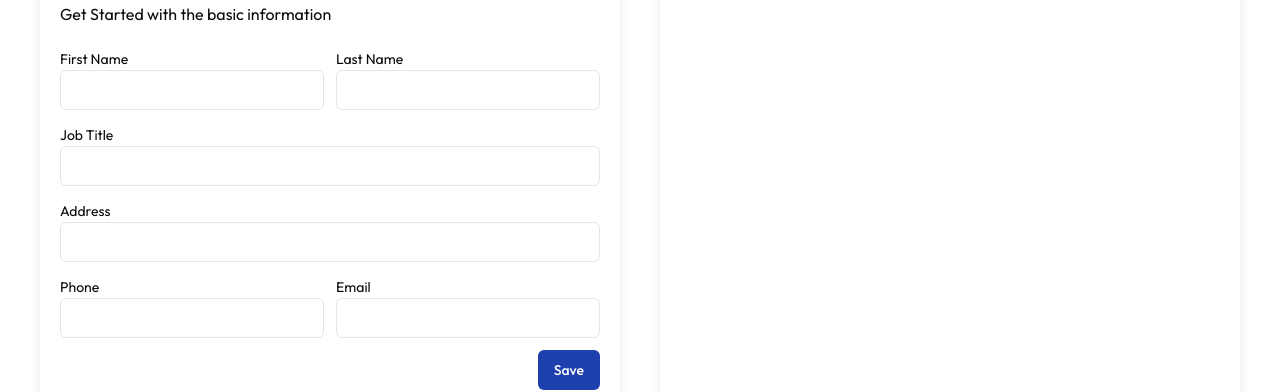
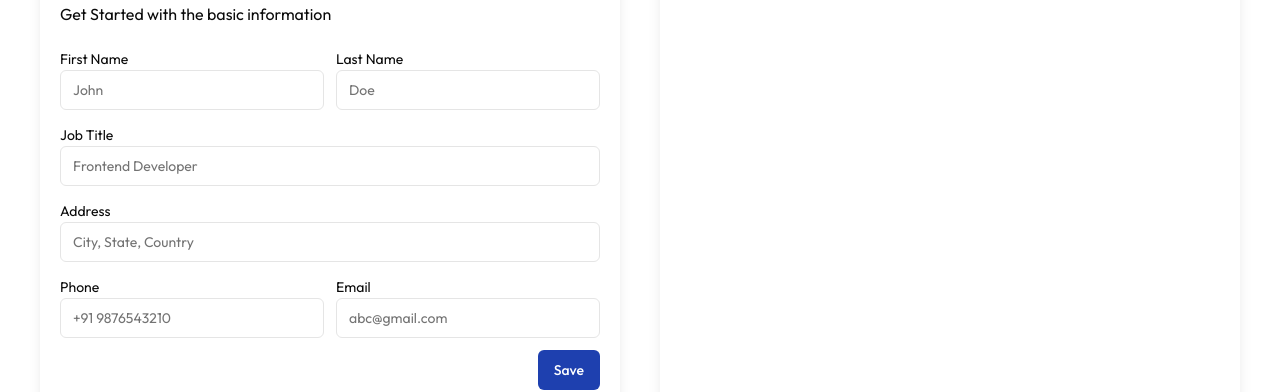
Before and after one commit to venkatram-2005/AI-Resume-Maker, a React (Vite) app in the folder client/: page /dashboard/edit-resume/1 in a window 1280 px wide. Shown: the part 170-562 px from the top of the page. Built offline with nearby package versions, Linux system fonts and the light colour scheme; no server answers.

Commit message:
added placeholders in personal details

```diff
--- a/client/src/pages/dashboard/edit-resume/components/form-components/PersonalDetails.jsx
+++ b/client/src/pages/dashboard/edit-resume/components/form-components/PersonalDetails.jsx
@@ -77,6 +77,7 @@ function PersonalDetails({ resumeInfo, enanbledNext }) {
               defaultValue={resumeInfo?.firstName}
               required
               onChange={handleInputChange}
+              placeholder="John"
             />
           </div>
           <div>
@@ -86,6 +87,7 @@ function PersonalDetails({ resumeInfo, enanbledNext }) {
               required
               onChange={handleInputChange}
               defaultValue={resumeInfo?.lastName}
+              placeholder="Doe"
             />
           </div>
           <div className="col-span-2">
@@ -94,6 +96,7 @@ function PersonalDetails({ resumeInfo, enanbledNext }) {
               name="jobTitle"
               defaultValue={resumeInfo?.jobTitle}
               onChange={handleInputChange}
+              placeholder="Frontend Developer"
             />
           </div>
           <div className="col-span-2">
@@ -103,6 +106,7 @@ function PersonalDetails({ resumeInfo, enanbledNext }) {
               required
               defaultValue={resumeInfo?.address}
               onChange={handleInputChange}
+              placeholder="City, State, Country"
             />
           </div>
           <div>
@@ -112,6 +116,7 @@ function PersonalDetails({ resumeInfo, enanbledNext }) {
               required
               defaultValue={resumeInfo?.phone}
               onChange={handleInputChange}
+              placeholder="+91 9876543210"
             />
           </div>
           <div>
@@ -121,6 +126,7 @@ function PersonalDetails({ resumeInfo, enanbledNext }) {
               required
               defaultValue={resumeInfo?.email}
               onChange={handleInputChange}
+              placeholder="abc@gmail.com"
             />
           </div>
         </div>
```
